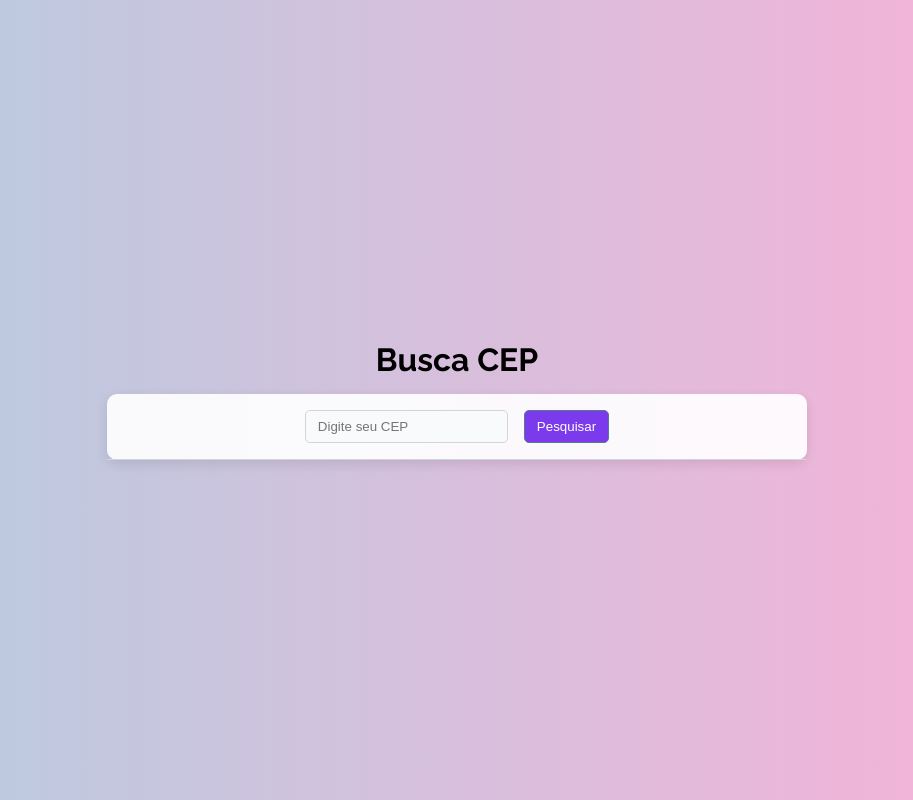
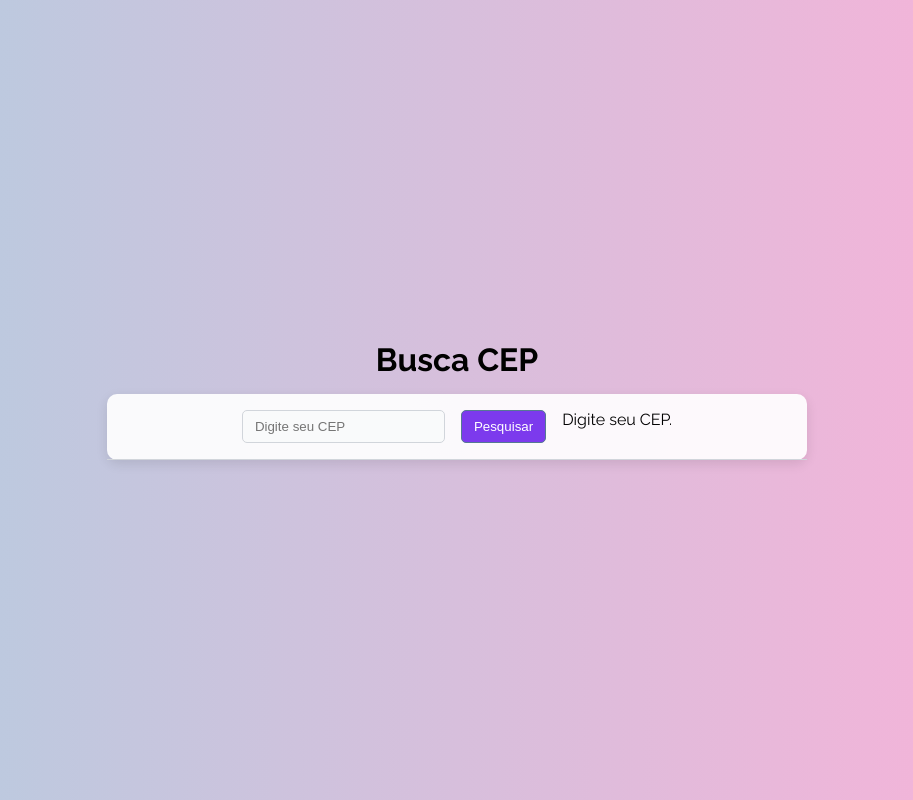
Before and after one commit to Mari-Goncalves/buscador-de-cep, a React (Vite) app in the folder busca-cep/: page / in a window 1280 px wide. Both pictures are taken after a click on the button "Pesquisar". Shown: the whole page, without its empty margins (183-1096 px from the left). Built offline with nearby package versions, Linux system fonts and the light colour scheme; no server answers.

Commit message:
Mensagem de erros

```diff
--- a/busca-cep/src/App.jsx
+++ b/busca-cep/src/App.jsx
@@ -5,18 +5,24 @@ import api from "./services/api";
 function App() {
   const [input, setInput] = useState("");
   const [data, setData] = useState({});
+  const [campoVazio, setCampoVazio] = useState(false);
+  const [erro, setErro] = useState(false);
 
   async function searchCEP() {
     if (input == "") {
-      alert("Preencha o campo de CEP");
+      setCampoVazio(true);
+      return;
     }
 
     try {
       const response = await api.get(`${input}/json/`);
       setData(response.data);
       setInput("");
+      setCampoVazio(false);
+      setErro(false);
     } catch (error) {
-      alert("Erro ao buscar.");
+      setCampoVazio(false);
+      setErro(true);
       setInput("");
     }
   }
@@ -38,6 +44,11 @@ function App() {
               <button className="search_button" onClick={searchCEP}>
                 Pesquisar
               </button>
+
+            <div className="advices_content">
+              {campoVazio == true && <span>Digite seu CEP.</span>}
+              {erro == true && <span>Erro ao buscar. Tente novamente!</span>}
+            </div>
           </section>
 
           {Object.keys(data).length > 0 && (
@@ -46,7 +57,7 @@ function App() {
                 <strong>CEP:</strong> {data.cep}
               </p>
               <p>
-                <strong>Estado:</strong> {data.estado}{" "}
+                <strong>Estado:</strong> {data.estado}
               </p>
               <p>
                 <strong>Cidade:</strong> {data.localidade}
```
Lines whose indentation alone changed are shown as unchanged.
